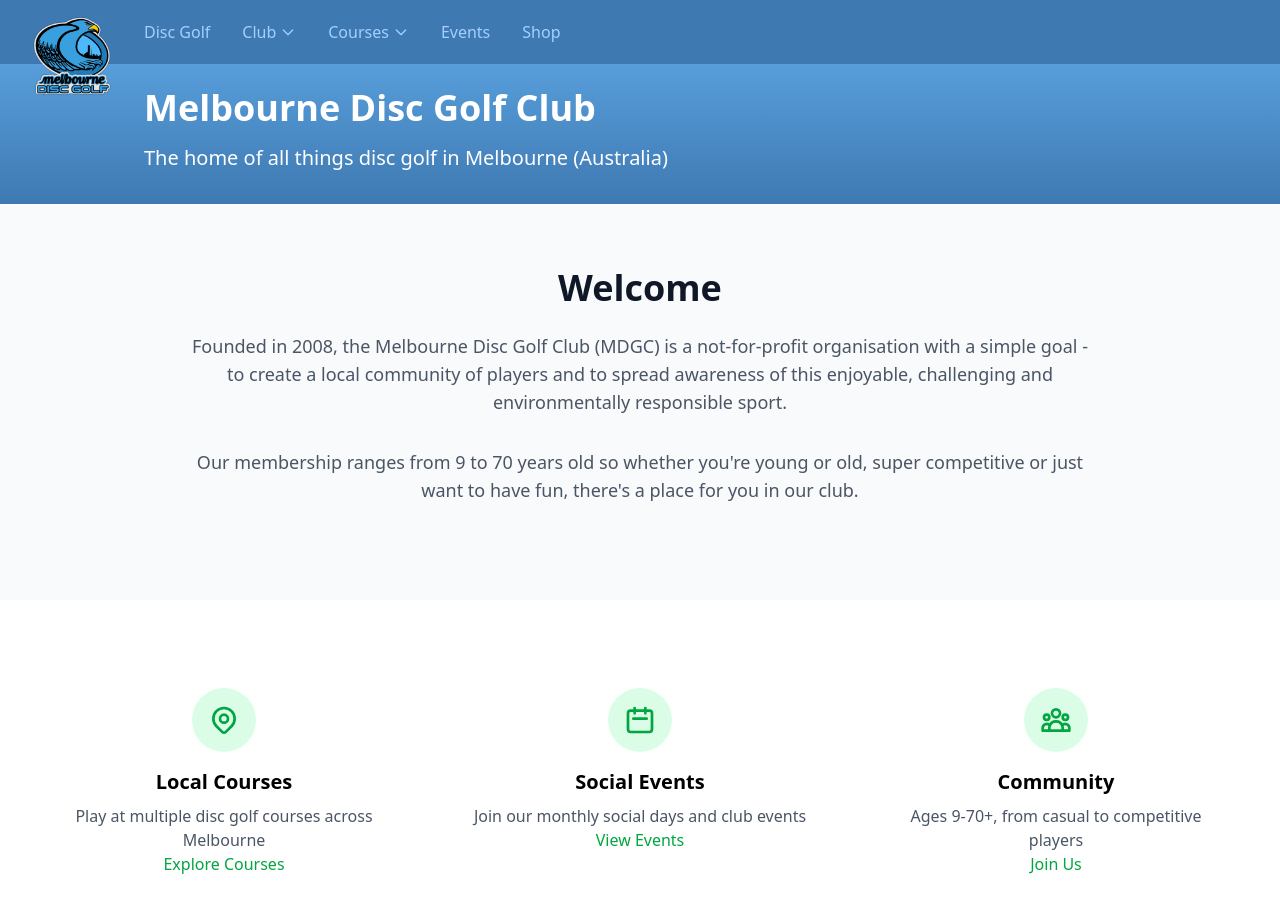
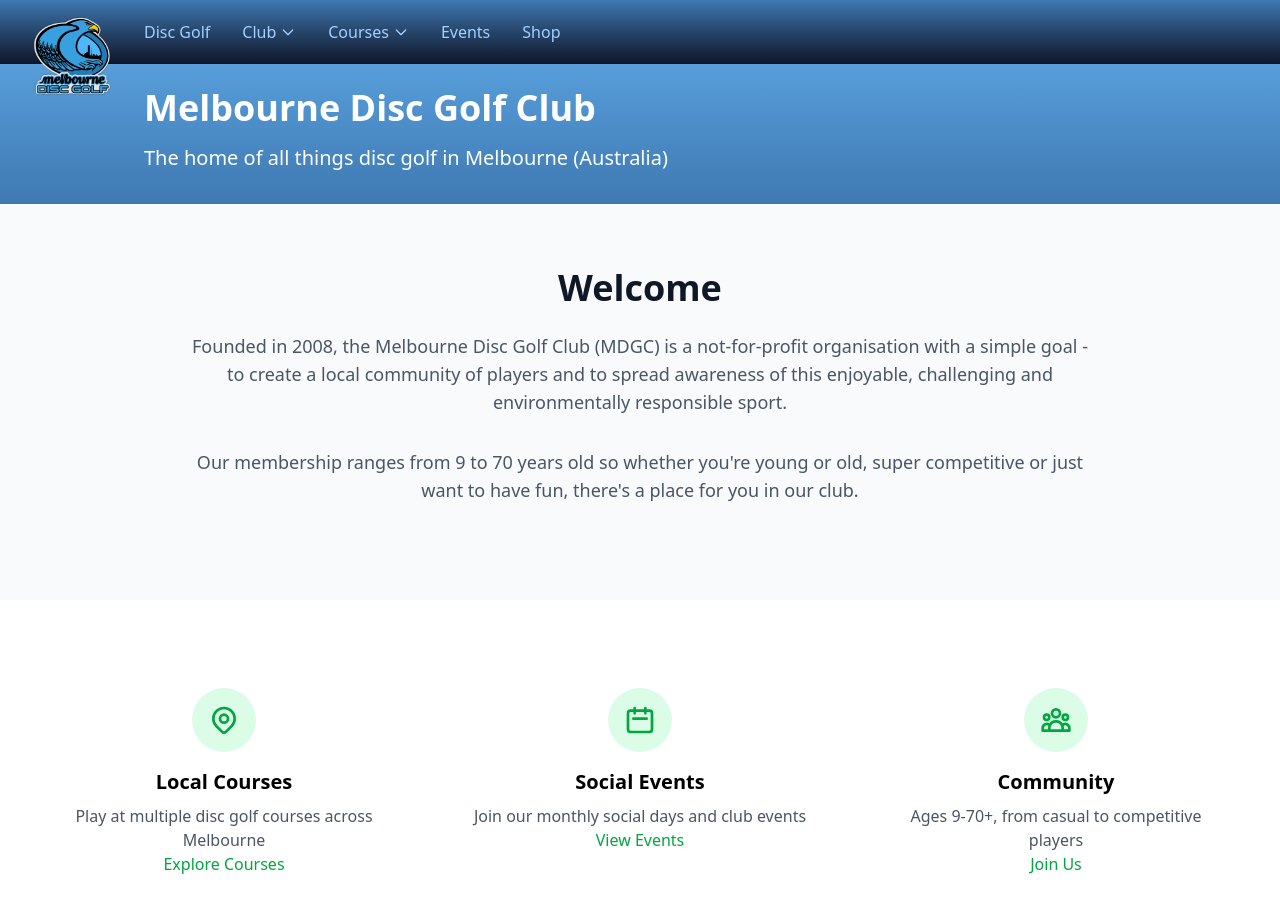
Before and after one commit to mdub/mdgc, an Astro site in the folder website/: page / in a window 1280 px wide. Built offline with nearby package versions, Linux system fonts and the light colour scheme; Astro itself is replaced by a stand-in of ours.

Commit message:
Darken nav bar header

```diff
--- a/website/src/components/Header.astro
+++ b/website/src/components/Header.astro
@@ -60,7 +60,7 @@ const navItems = [
 ---
 
 <header>
-  <nav class="bg-mdgc-blue-dark text-white shadow-lg">
+  <nav class="bg-gradient-to-b from-mdgc-blue-dark to-slate-900 text-white shadow-lg">
     <div id="nav-container" class="max-w-7xl mx-auto px-4 md:px-8 flex items-center h-16 space-x-8">
       <a href="/" class="flex items-end relative z-10 md:translate-y-6">
         <img src={logoImage.src} alt="Melbourne Disc Golf Club" class="h-12 w-auto md:h-20" />
```
